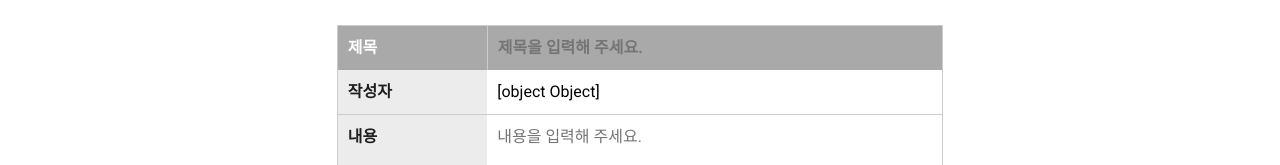
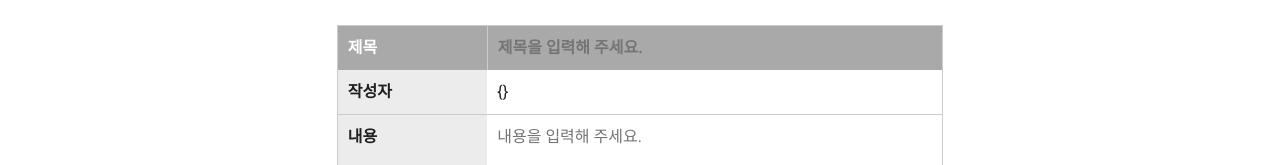
Before and after one commit to EDDI-RobotAcademy/WebAppPersonalProject, a Vue app in the folder p4th/ChanghoonLee/trade_frontend/vue/frontend/: page /buy-baram-register in a window 1280 px wide. Shown: the part 179-344 px from the top of the page. Built offline with nearby package versions, Linux system fonts and the light colour scheme; what vue-cookies would draw is missing.

Commit message:
fix:[이창훈] 게시물 등록 form 코드 수정 [TRADE-ITEM-23]

```diff
--- a/p4th/ChanghoonLee/trade_frontend/vue/frontend/src/components/boards/buyBoard/baram/BuyBaramRegisterForm.vue
+++ b/p4th/ChanghoonLee/trade_frontend/vue/frontend/src/components/boards/buyBoard/baram/BuyBaramRegisterForm.vue
@@ -20,7 +20,7 @@
           작성자
         </th>
         <td>
-          <input type="text" v-model="this.$store.state.loginEmail" readonly>
+          {{ this.$store.state.loginEmail }}
         </td>
       </tr>
       <tr>
--- a/p4th/ChanghoonLee/trade_frontend/vue/frontend/src/components/boards/buyBoard/diablo/BuyDiabloRegisterForm.vue
+++ b/p4th/ChanghoonLee/trade_frontend/vue/frontend/src/components/boards/buyBoard/diablo/BuyDiabloRegisterForm.vue
@@ -20,7 +20,7 @@
           작성자
         </th>
         <td>
-          <input type="text" v-model="this.$store.state.loginEmail" readonly>
+          {{ this.$store.state.loginEmail }}
         </td>
       </tr>
       <tr>
--- a/p4th/ChanghoonLee/trade_frontend/vue/frontend/src/components/boards/sellBoard/baram/SellBaramRegisterForm.vue
+++ b/p4th/ChanghoonLee/trade_frontend/vue/frontend/src/components/boards/sellBoard/baram/SellBaramRegisterForm.vue
@@ -20,7 +20,7 @@
           작성자
         </th>
         <td>
-          <input type="text" v-model="this.$store.state.loginEmail" readonly>
+          {{ this.$store.state.loginEmail }}
         </td>
       </tr>
       <tr>
--- a/p4th/ChanghoonLee/trade_frontend/vue/frontend/src/components/boards/sellBoard/diablo/SellDiabloRegisterForm.vue
+++ b/p4th/ChanghoonLee/trade_frontend/vue/frontend/src/components/boards/sellBoard/diablo/SellDiabloRegisterForm.vue
@@ -20,7 +20,7 @@
           작성자
         </th>
         <td>
-          <input type="text" v-model="this.$store.state.loginEmail" readonly>
+          {{ this.$store.state.loginEmail }}
         </td>
       </tr>
       <tr>
```
